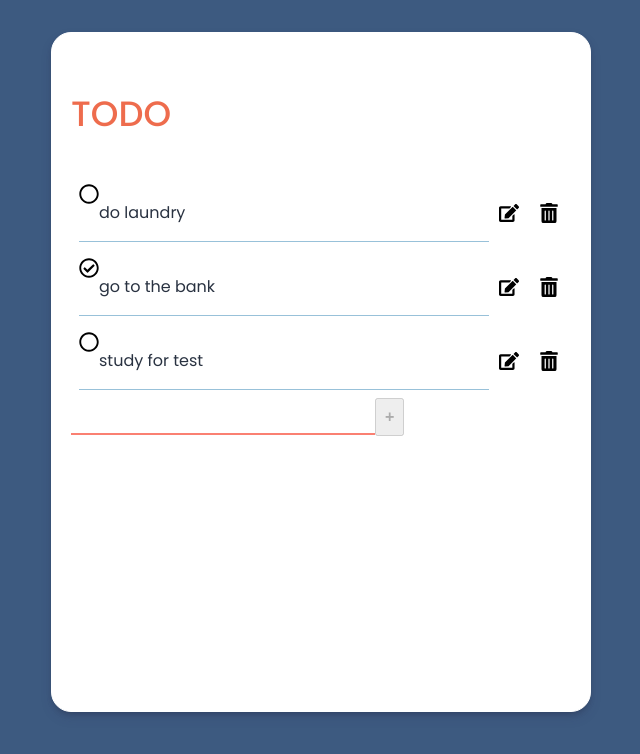
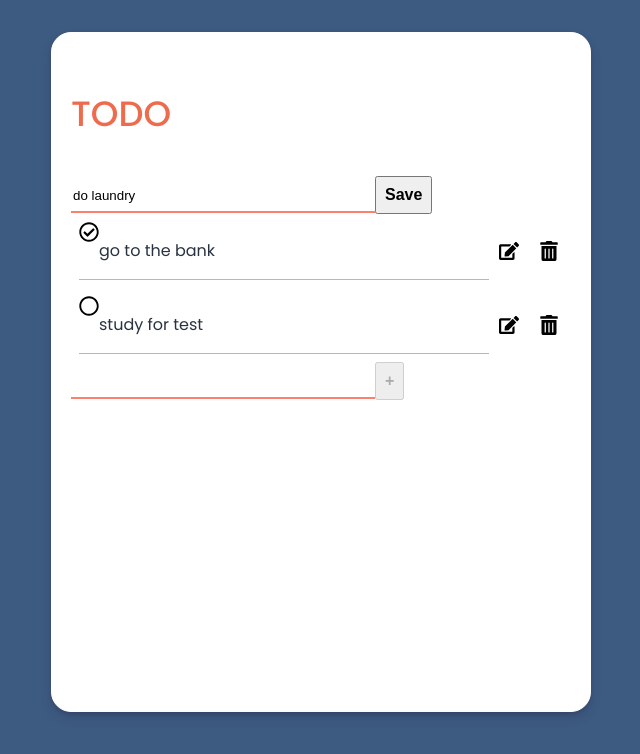
Before and after one commit to dwainejade/dwaine-todo-list, a React (Create React App) app: page / in a window 1280 px wide. Both pictures are taken after a click on the icon 828 px from the left and 212 px from the top of the page. Shown: the top 754 px of the page, without its empty margins (319-959 px from the left). Built offline with nearby package versions, Linux system fonts and the light colour scheme.

Commit message:
edit button working

```diff
--- a/src/components/Todo.js
+++ b/src/components/Todo.js
@@ -1,15 +1,20 @@
-import React, { useState } from "react";
-import { FaEdit, FaTrashAlt, FaRegCheckCircle, FaRegCircle } from "react-icons/fa";
+import React, { useEffect, useState } from "react";
+import {
+  FaEdit,
+  FaTrashAlt,
+  FaRegCheckCircle,
+  FaRegCircle
+} from "react-icons/fa";
 import { useContext } from "react/cjs/react.development";
 import "./todo.css";
 import { TodoContext } from "./TodoContext";
 
 export default function Todo({ todo }) {
   const [todos, setTodos] = useContext(TodoContext);
-  const [edit, setEdit] = useState(false);
+  const [input, setInput] = useState(todo.text);
 
   const markComplete = (id) => {
-    let updatedTodos = todos.map((todo) => {
+    todos.map((todo) => {
       if (todo.id === id) {
         todo.completed = !todo.completed;
         console.log("done", todo);
@@ -24,8 +29,45 @@ export default function Todo({ todo }) {
     setTodos(newTodos);
   };
 
+  const handleEdit = (todo) => {
+    todos.map((t) => {
+      if (t.id === todo.id) {
+        todo.edit = !todo.edit;
+        console.log(t);
+      }
+    });
+    setTodos([...todos]);
+  };
+
+  const handleSave = (e) => {
+    e.preventDefault();
+    todos.map((t) => {
+      if (t.id === todo.id) {
+        todo.text = input;
+        todo.edit = !todo.edit;
+        console.log(t);
+      }
+    });
+    setTodos([...todos]);
+    if (!todo.text) {
+      deleteTodo(todo.id);
+    }
+  };
+
   return (
     <div className="todo-wrapper">
+      {todo.edit ? (
+        <div>
+          <form>
+            <input
+              type="text"
+              value={input}
+              onChange={(e) => setInput(e.target.value)}
+            />
+            <button onClick={handleSave}>Save</button>
+          </form>
+        </div>
+      ) : (
         <div className="item-wrapper">
           <div
             className="left-wrapper"
@@ -34,22 +76,29 @@ export default function Todo({ todo }) {
           >
             <div onClick={() => markComplete(todo.id)}>
               {todo.completed ? (
-              <FaRegCheckCircle className="checkbox" size={20}/>
+                <FaRegCheckCircle className="checkbox" size={20} />
               ) : (
-              <FaRegCircle className="empty-checkbox" size={20}/>
+                <FaRegCircle className="empty-checkbox" size={20} />
               )}
             </div>
-          <p className="text" onClick={() => setEdit}>
-            {todo.text}
-          </p>
+            <p className="text">{todo.text}</p>
             {/* <p>id: {todo.id}</p> */}
             {/* <p>completed: {todo.completed.toString()}</p> */}
           </div>
           <div className="icons">
-          <FaEdit className="edit" size={20}/>
-          <FaTrashAlt className="trash" size={20} onClick={() => deleteTodo(todo.id)} />
+            <FaEdit
+              className="edit"
+              onClick={() => handleEdit(todo)}
+              size={20}
+            />
+            <FaTrashAlt
+              className="trash"
+              size={20}
+              onClick={() => deleteTodo(todo.id)}
+            />
           </div>
         </div>
+      )}
     </div>
   );
 }
--- a/src/components/TodoContext.js
+++ b/src/components/TodoContext.js
@@ -7,17 +7,20 @@ export const TodoProvider = (props) => {
     {
       id: 1,
       text: "do laundry",
-            completed: false
+      completed: false,
+      edit: false
     },
     {
       id: 2,
       text: "go to the bank",
-            completed: true
+      completed: true,
+      edit: false
     },
     {
       id: 3,
       text: "study for test",
-            completed: false
+      completed: false,
+      edit: false
     }
   ]);
 
@@ -36,9 +39,9 @@ export const TodoProvider = (props) => {
   //     }
   // }
 
-
-
-    return <TodoContext.Provider
-        value={[todos, setTodos,]}
-    >{props.children}</TodoContext.Provider>;
+  return (
+    <TodoContext.Provider value={[todos, setTodos]}>
+      {props.children}
+    </TodoContext.Provider>
+  );
 };
```
Also changed, not shown: src/App.js (+4 -7 lines). Lines whose indentation alone changed are shown as unchanged.
